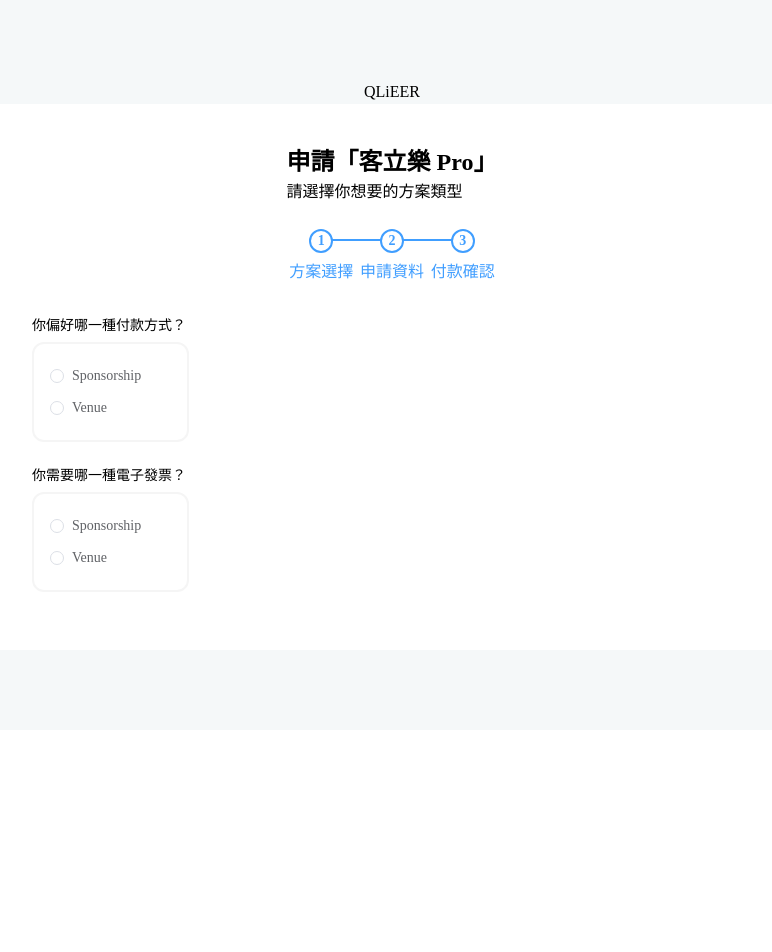
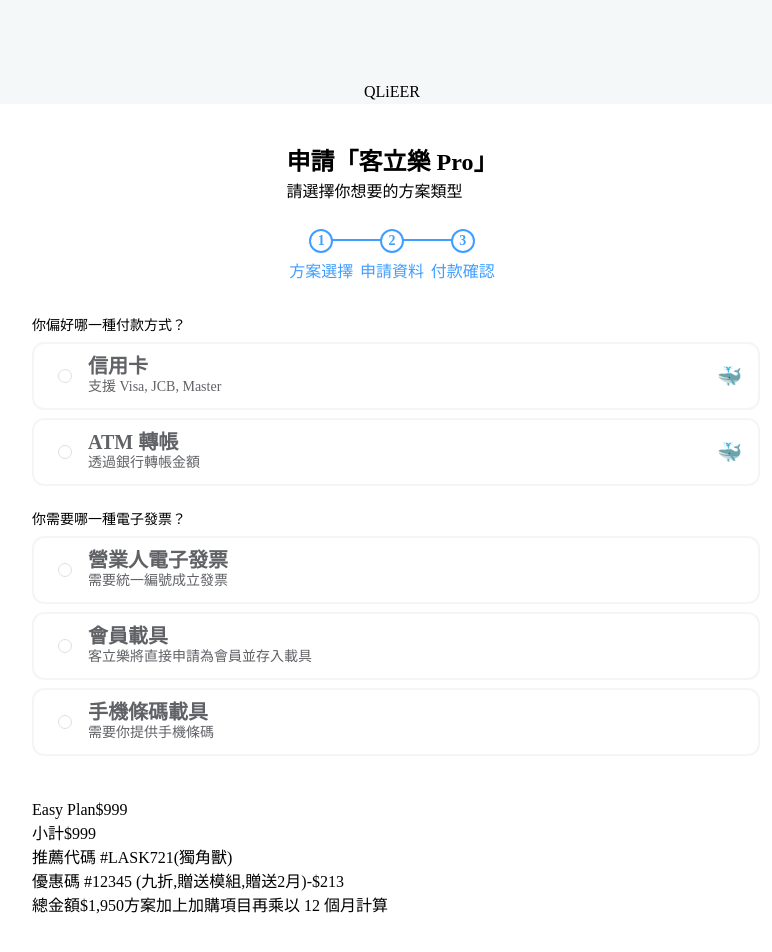
Before and after one commit to chend-ubitech/qlieer_subscribe, a Vue app: page /checkout in a window 1280 px wide. Shown: the top 952 px of the page, without its empty margins (248-1020 px from the left). Before the commit the page ends 800 px from the top, so only its background shows below. Built offline with nearby package versions, Linux system fonts and the light colour scheme.

Commit message:
customize element radio styles

```diff
--- a/src/pages/CheckoutPage.vue
+++ b/src/pages/CheckoutPage.vue
@@ -6,6 +6,38 @@
 const router = useRouter()
 
 const tempVal = ref('')
+
+const paymentOptions = [
+  {
+    name: 'creditCard',
+    label: '信用卡',
+    tooltip: '支援 Visa, JCB, Master',
+    icon: ''
+  },
+  {
+    name: 'ATM',
+    label: 'ATM 轉帳',
+    tooltip: '透過銀行轉帳金額',
+    icon: ''
+  }
+]
+const receiptOptions = [
+  {
+    name: 'eBusinessReceipt',
+    label: '營業人電子發票',
+    tooltip: '需要統一編號成立發票'
+  },
+  {
+    name: 'eMemberReceipt',
+    label: '會員載具',
+    tooltip: '客立樂將直接申請為會員並存入載具'
+  },
+  {
+    name: 'mobileCodeReceipt',
+    label: '手機條碼載具',
+    tooltip: '需要你提供手機條碼'
+  }
+]
 </script>
 
 <template>
@@ -20,8 +52,23 @@
             v-model="tempVal"
             class="checkout-radio-group"
           >
-            <el-radio label="Sponsorship" />
-            <el-radio label="Venue" />
+            <div
+              v-for="option in paymentOptions"
+              :key="option.name"
+              class="radio-option-row"
+            >
+              <el-radio :label="option.name">
+                <div class="custom-radio-label">
+                  <div class="checkout-label-left">
+                    <div class="option-label">{{ option.label }}</div>
+                    <div class="option-tooltip">{{ option.tooltip }}</div>
+                  </div>
+                  <div class="custom-label-right">
+                    🐳
+                  </div>
+                </div>
+              </el-radio>
+            </div>
           </el-radio-group>
         </div>
       </el-form-item>
@@ -36,30 +83,117 @@
             v-model="tempVal"
             class="checkout-radio-group"
           >
-            <el-radio label="Sponsorship" />
-            <el-radio label="Venue" />
+            <div
+              v-for="option in receiptOptions"
+              :key="option.name"
+              class="radio-option-row"
+            >
+              <el-radio :label="option.name">
+                <div class="custom-radio-label">
+                  <div class="checkout-label-left">
+                    <div class="option-label">{{ option.label }}</div>
+                    <div class="option-tooltip">{{ option.tooltip }}</div>
+                  </div>
+                </div>
+              </el-radio>
+            </div>
           </el-radio-group>
         </div>
       </el-form-item>
     </el-form>
+    <div class="payment-details-container">
+      <div class="payment-details-row">
+        <span>Easy Plan</span>
+        <span>$999</span>
+      </div>
+      <div class="payment-details-row">
+        <span>小計</span>
+        <span>$999</span>
+      </div>
+      <div class="payment-details-row">
+        <span>推薦代碼 #LASK721(獨角獸)</span>
+      </div>
+      <div class="payment-details-row">
+        <span>優惠碼 #12345 (九折,贈送模組,贈送2月)</span>
+        <span>-$213</span>
+      </div>
+      <div class="payment-details-row payment-details-total">
+        <span>總金額</span>
+        <span class="wrap-total-details">
+          <span class="total">$1,950</span>
+          <span>方案加上加購項目再乘以 12 個月計算</span>
+        </span>
+      </div>
+    </div>
   </div>
 </template>
 
 <style scoped>
 .checkout-page {
+  display: flex;
+  flex-direction: column;
   width: 100%;
+  gap: 24px;
+}
+
+.checkout-form {
 }
 .wrap-form-item-content {
   display: flex;
   flex-direction: column;
+  width: 95%
 }
 
 .checkout-radio-group {
   display: flex;
   flex-direction: column;
-  align-items: flex-start;
+  gap: 8px;
+}
+
+.radio-option-row {
+  display: flex;
+  align-items: center;
   border: 2px solid var(--color-muted-200);
-  padding: 1rem;
+  padding: 1rem 1rem 1rem 1.5rem;
   border-radius: 12px;
+  width: 100%;
+}
+
+.el-radio {
+  display: flex;
+  width: 100%;
+}
+
+:deep(.el-radio__input) {
+  flex: 1;
+}
+
+:deep(.el-radio__label) {
+  width: 100%;
+}
+
+.custom-radio-label {
+  width: 100%;
+  display: flex;
+  align-items: center;
+  justify-content: space-between;
+}
+
+.checkout-label-left {
+  padding-left: 0.5rem;
+}
+
+.option-label {
+  font-size: 1.25rem;
+  font-weight: 600;
+  line-height: 1.375rem;
+}
+
+.option-tooltip {
+  line-height: 1.25rem;
+}
+
+.custom-label-right {
+  font-size: 1.25rem;
 }
 </style>
```
